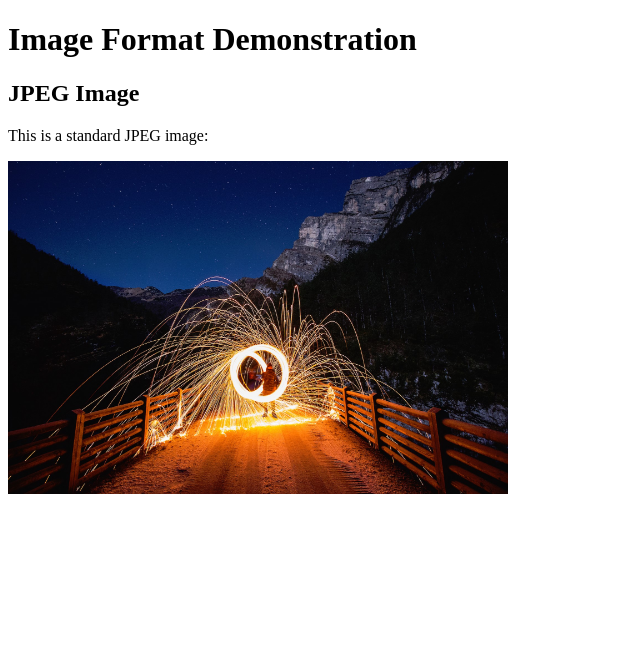
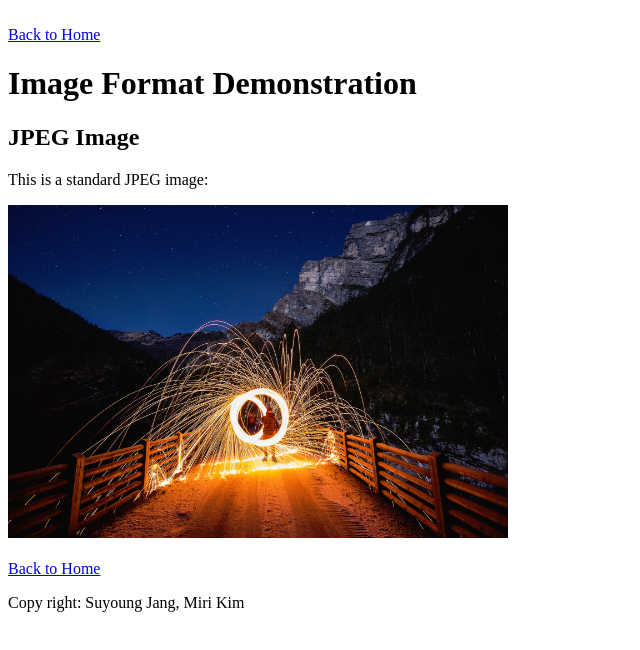
Before and after one commit to miri-j-kim/Lab2, a plain HTML site: page images.html in a window 1280 px wide. Shown: the whole page, without its empty margins (0-640 px from the left). Drawn offline with Linux system fonts and the light colour scheme.

Commit message:
added "Back to Home" hyperlink

```diff
--- a/images.html
+++ b/images.html
@@ -18,6 +18,9 @@ Description : A simple HTML file.
     <meta name="author" content = "Suyoung Jang, Miri Kim">
     <link rel="shortcut icon" href="bunnyfavicon.ico" type="image/x-icon">
 </head>
+<header>
+    <br><a href="index.html">Back to Home</a>
+</header>
 <body>
     <h1>Image Format Demonstration</h1>
     <h2>JPEG Image</h2>
@@ -25,5 +28,10 @@ Description : A simple HTML file.
     <img src="images/example.jpg" alt="Example JPEG image" width="500">
     <!--continue code here-->
 
+<footer>
+    <br><a href="./">Back to Home</a>
+    <p>Copy right: Suyoung Jang, Miri Kim</p>
+</footer>
 </body>
+
 </html>
```
Also changed, not shown: news.html (+2 -0 lines).
